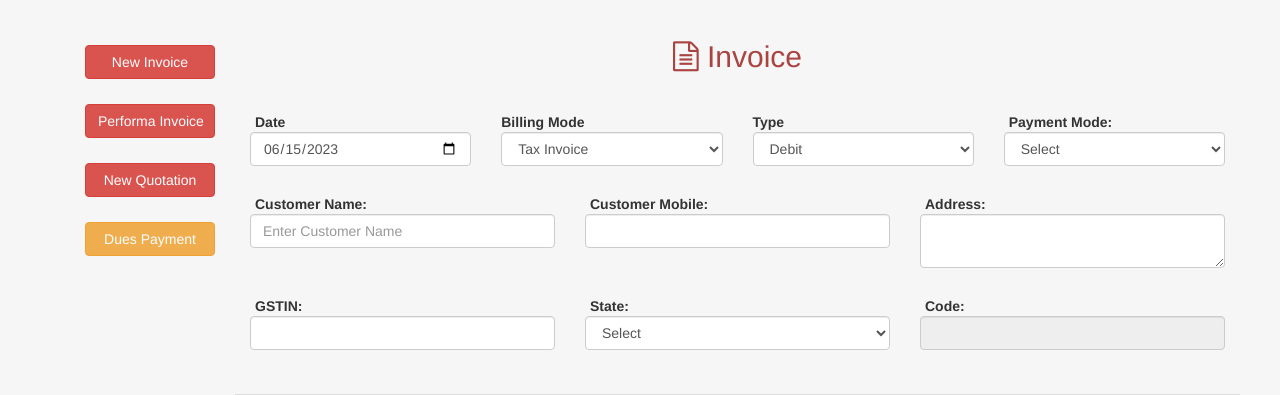
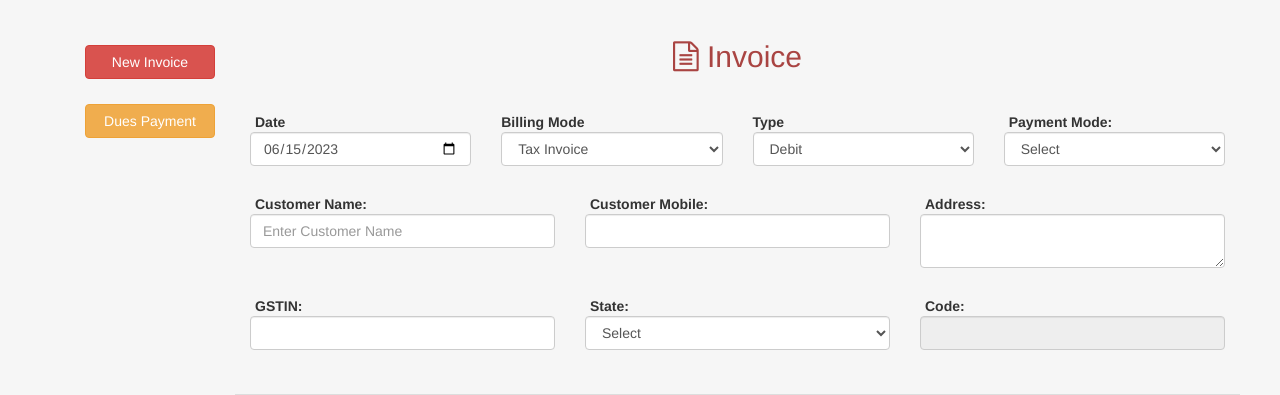
Before and after one commit to anandbrightcode/blank_inventory, a PHP site: page /invoice/index.php in a window 1280 px wide. Shown: the part 152-547 px from the top of the page. Run offline with PHP 8.4, Linux system fonts and the light colour scheme; the visitor is signed in with stand-in values (Sample User, id 1); data that the repository does not hold is empty.

Commit message:
Update index.php

```diff
--- a/invoice/index.php
+++ b/invoice/index.php
@@ -143,12 +143,12 @@ input:read-only {
         <div style="margin-top:25px; z-index:10 " class="col-lg-12 col-md-12 col-sm-6 col-xs-6">
         	<a href="../invoice?pagename=invoice" class="btn btn-danger" style="width:130px;">New Invoice</a>
         </div>
-        <div style="margin-top:25px; z-index:10 " class="col-lg-12 col-md-12 col-sm-6 col-xs-6">
+<!--         <div style="margin-top:25px; z-index:10 " class="col-lg-12 col-md-12 col-sm-6 col-xs-6">
         	<a href="../invoice/performa.php?pagename=invoice" class="btn btn-danger" style="width:130px;">Performa Invoice</a>
         </div>
         <div style="margin-top:25px; z-index:10 " class="col-lg-12 col-md-12 col-sm-6 col-xs-6">
         	<a href="../invoice/quotation.php?pagename=invoice" class="btn btn-danger" style="width:130px;">New Quotation</a>
-        </div>
+        </div> -->
         <div style="margin-top:25px; z-index:10" class="col-lg-12 col-md-12 col-sm-6 col-xs-6">
         	<a href="dues_payment.php?pagename=invoice" class="btn btn-warning"  style="width:130px;">Dues Payment</a>
         </div>
```
